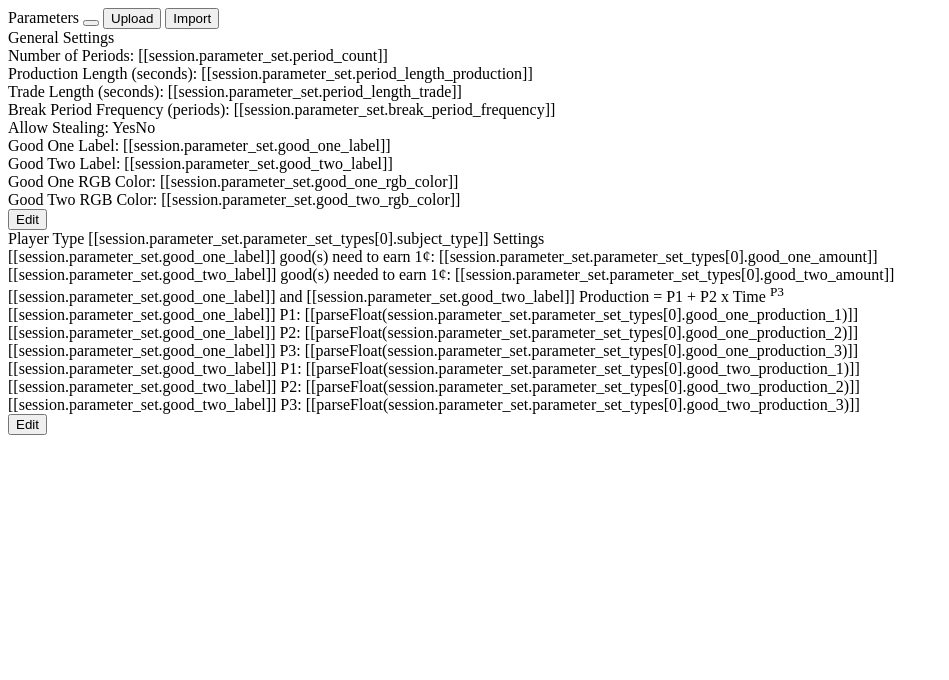
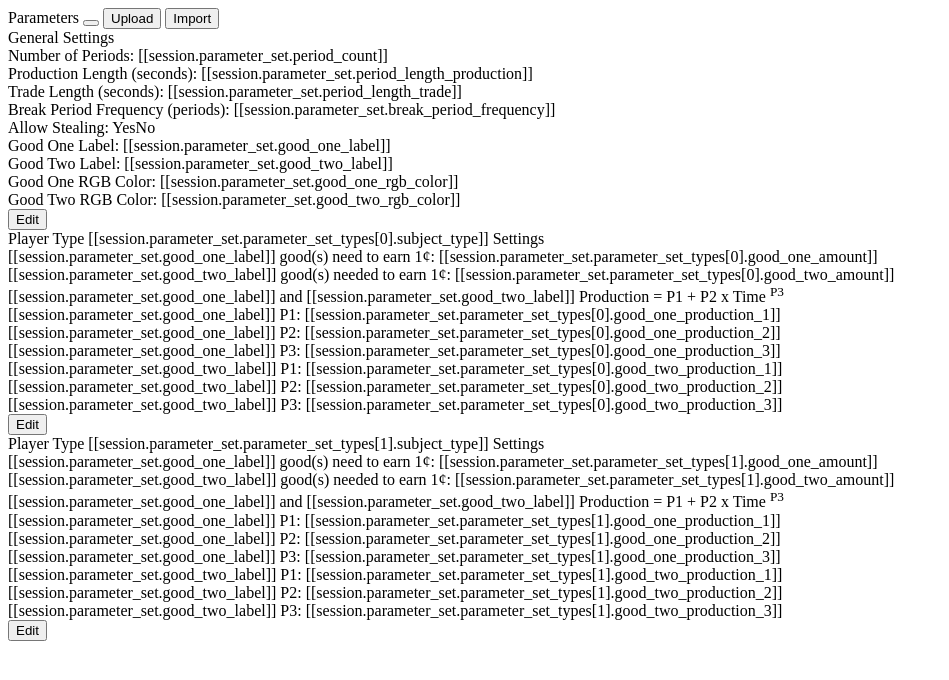
Before and after one commit to jeffreykirchner/trade_steal, a Django app: template main/templates/staff/staff_session/parameters_card.html in a window 1280 px wide. Shown: the top 680 px of the page, without its empty margins (0-949 px from the left). Run offline with Django 3.2, Linux system fonts and the light colour scheme; the template is opened without the code that fills it: values that come from a table or form of the project are taken from there, others are empty.

Commit message:
player type parameter card

```diff
--- a/main/templates/staff/staff_session.html
+++ b/main/templates/staff/staff_session.html
@@ -25,6 +25,7 @@
 <!-- modals -->
 {%include "staff/staff_session/edit_session_modal.html"%}
 {%include "staff/staff_session/edit_parameterset_modal.html"%}
+{%include "staff/staff_session/edit_parameterset_type_modal.html"%}
 {%include "staff/staff_session/upload_parameters_modal.html"%}
 {%include "staff/staff_session/import_parameters_modal.html"%}
 
--- a/main/templates/staff/staff_session/parameters_card.html
+++ b/main/templates/staff/staff_session/parameters_card.html
@@ -81,7 +81,7 @@
             </div>
         </div>
 
-        <!-- parameterset type settings -->
+        <!-- parameterset type one settings -->
         <div class="row mt-4 fw-bold">
             <div class="col-md text-center">
                 Player Type [[session.parameter_set.parameter_set_types[0].subject_type]] Settings
@@ -104,24 +104,24 @@
         <div class="row justify-content-center">
             <!-- good one production parameters -->
             <div class="col-md-auto text-center">
-                [[session.parameter_set.good_one_label]] P1: [[parseFloat(session.parameter_set.parameter_set_types[0].good_one_production_1)]]
+                [[session.parameter_set.good_one_label]] P1: [[session.parameter_set.parameter_set_types[0].good_one_production_1]]
             </div>
             <div class="col-md-auto text-center">
-                [[session.parameter_set.good_one_label]] P2: [[parseFloat(session.parameter_set.parameter_set_types[0].good_one_production_2)]]
+                [[session.parameter_set.good_one_label]] P2: [[session.parameter_set.parameter_set_types[0].good_one_production_2]]
             </div>
             <div class="col-md-auto text-center">
-                [[session.parameter_set.good_one_label]] P3: [[parseFloat(session.parameter_set.parameter_set_types[0].good_one_production_3)]]
+                [[session.parameter_set.good_one_label]] P3: [[session.parameter_set.parameter_set_types[0].good_one_production_3]]
             </div>
 
             <!-- good two production parameters -->
             <div class="col-md-auto text-center">
-                [[session.parameter_set.good_two_label]] P1: [[parseFloat(session.parameter_set.parameter_set_types[0].good_two_production_1)]]
+                [[session.parameter_set.good_two_label]] P1: [[session.parameter_set.parameter_set_types[0].good_two_production_1]]
             </div>
             <div class="col-md-auto text-center">
-                [[session.parameter_set.good_two_label]] P2: [[parseFloat(session.parameter_set.parameter_set_types[0].good_two_production_2)]]
+                [[session.parameter_set.good_two_label]] P2: [[session.parameter_set.parameter_set_types[0].good_two_production_2]]
             </div>
             <div class="col-md-auto text-center">
-                [[session.parameter_set.good_two_label]] P3: [[parseFloat(session.parameter_set.parameter_set_types[0].good_two_production_3)]]
+                [[session.parameter_set.good_two_label]] P3: [[session.parameter_set.parameter_set_types[0].good_two_production_3]]
             </div>
         </div>
 
@@ -130,7 +130,62 @@
                 <button class="btn btn-outline-primary"
                         type="button"
                         title="Player Type One Settings"
-                        v-on:click="">
+                        v-on:click="showEditParametersetType(0)">
+                    Edit <i class="far fa-edit"></i>
+                </button>
+            </div>
+        </div>
+
+        <!-- parameterset type two settings -->
+        <div class="row mt-4 fw-bold">
+            <div class="col-md text-center">
+                Player Type [[session.parameter_set.parameter_set_types[1].subject_type]] Settings
+            </div>
+        </div>
+        <div class="row justify-content-center">
+            <div class="col-md-auto text-center">
+                [[session.parameter_set.good_one_label]] good(s) need to earn 1¢: [[session.parameter_set.parameter_set_types[1].good_one_amount]]
+            </div>
+            <div class="col-md-auto text-center">
+                [[session.parameter_set.good_two_label]] good(s) needed to earn 1¢: [[session.parameter_set.parameter_set_types[1].good_two_amount]]
+            </div>
+        </div>
+
+        <div class="row mt-2">
+            <div class="col-md text-center">
+                [[session.parameter_set.good_one_label]] and [[session.parameter_set.good_two_label]] Production = P1 + P2 x Time <sup>P3</sup>
+            </div>
+        </div>
+        <div class="row justify-content-center">
+            <!-- good one production parameters -->
+            <div class="col-md-auto text-center">
+                [[session.parameter_set.good_one_label]] P1: [[session.parameter_set.parameter_set_types[1].good_one_production_1]]
+            </div>
+            <div class="col-md-auto text-center">
+                [[session.parameter_set.good_one_label]] P2: [[session.parameter_set.parameter_set_types[1].good_one_production_2]]
+            </div>
+            <div class="col-md-auto text-center">
+                [[session.parameter_set.good_one_label]] P3: [[session.parameter_set.parameter_set_types[1].good_one_production_3]]
+            </div>
+
+            <!-- good two production parameters -->
+            <div class="col-md-auto text-center">
+                [[session.parameter_set.good_two_label]] P1: [[session.parameter_set.parameter_set_types[1].good_two_production_1]]
+            </div>
+            <div class="col-md-auto text-center">
+                [[session.parameter_set.good_two_label]] P2: [[session.parameter_set.parameter_set_types[1].good_two_production_2]]
+            </div>
+            <div class="col-md-auto text-center">
+                [[session.parameter_set.good_two_label]] P3: [[session.parameter_set.parameter_set_types[1].good_two_production_3]]
+            </div>
+        </div>
+
+        <div class="row justify-content-center border-bottom">
+            <div class="col-md-auto text-center mb-2 mt-2">
+                <button class="btn btn-outline-primary"
+                        type="button"
+                        title="Player Type One Settings"
+                        v-on:click="showEditParametersetType(1)">
                     Edit <i class="far fa-edit"></i>
                 </button>
             </div>
--- a/main/templates/staff/staff_session/staff_session.js
+++ b/main/templates/staff/staff_session/staff_session.js
@@ -92,6 +92,9 @@ var app = Vue.createApp({
                     break;
                 case "update_parameterset":
                     app.takeUpdateParameterset(messageData);
+                    break;
+                case "update_parameterset_type":
+                    app.takeUpdateParametersetType(messageData);
                     break;
                 case "import_parameters":
                     app.takeImportParameters(messageData);
@@ -279,6 +282,7 @@ var app = Vue.createApp({
         $('#editSessionModal').on("hidden.bs.modal", this.hideEditSession);
         $('#importParametersModal').on("hidden.bs.modal", this.hideImportParameters);
         $('#editParametersetModal').on("hidden.bs.modal", this.hideEditParameterset);
+        $('#editParametersetTypeModal').on("hidden.bs.modal", this.hideEditParametersetType);
     },
 
 }).mount('#app');
```
Also changed, not shown: main/consumers/staff_session_consumer.py (+57 -3 lines), main/models/parameter_set_type.py (+6 -6 lines), main/templates/staff/staff_session/edit_parameterset_type_modal.html (added, +39 -0 lines), main/templates/staff/staff_session/parameters_card.js (+59 -2 lines), main/migrations/0009_alter_parametersettype_options.py (added).
